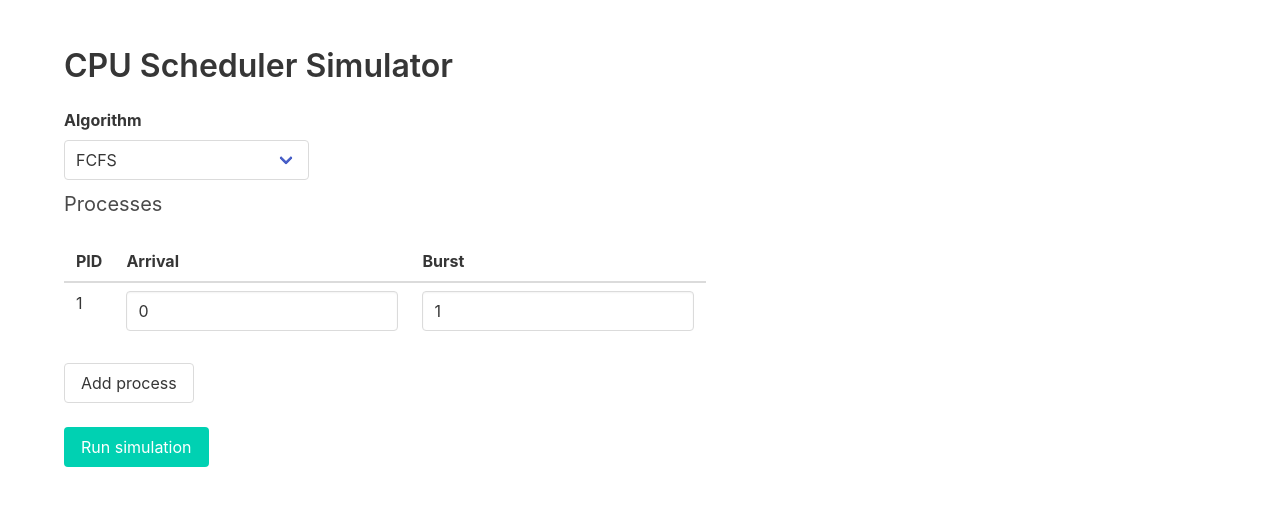
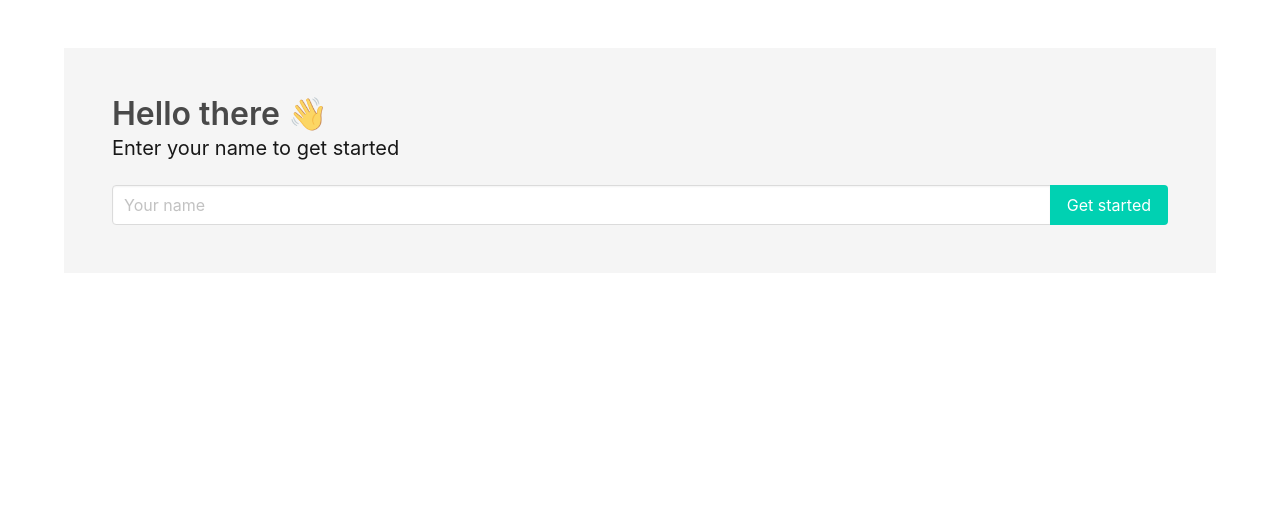
Before and after one commit to malakkbl/Assignment01OS, a Flask app: page / in a window 1280 px wide. Shown: the top 506 px of the page. Run offline with Flask 3, Linux system fonts and the light colour scheme.

Commit message:
Three pages done + we need to handle some anomalies + more refined UI/UX

```diff
--- a/interface/interface.py
+++ b/interface/interface.py
@@ -1,58 +1,73 @@
 # ───────── interface/interface.py ─────────
-from flask import Flask, render_template, request
-import importlib, json
-import pathlib, sys
+from __future__ import annotations
+from flask import Flask, render_template, request, redirect, url_for, session
+import importlib, json, pathlib, sys, os
 
-# make top-level imports (process, algorithms, main) work
 sys.path.append(str(pathlib.Path(__file__).resolve().parents[1]))
-
-import main  # reuse choose_algorithm, read_processes helpers
+import main  # reuse helpers
 
 app = Flask(__name__, template_folder="templates")
+app.secret_key = os.urandom(16)            # for session
 
-# ----- helpers -------------------------------------------------------------
-ALGO_FUNCS = {
-    "fcfs":                ("FCFS",                       main.fcfs_schedule,            False, False),
-    "sjf":                 ("Shortest-Job-First",         importlib.import_module("algorithms.sjf").sjf, False, False),
-    "priority_np":         ("Priority (non-preemptive)",  main.priority_schedule,        True,  False),
-    "rr":                  ("Round-Robin",                importlib.import_module("algorithms.round_robin").round_robin, False, True),
-    "priority_rr":         ("Priority + RR",             importlib.import_module("algorithms.priority_rr").priority_round_robin, True,  True),
-    "priority_preemptive": ("Priority (preemptive)",      main.priority_preemptive_schedule,              True,  False),
+# --- algorithm map (same as before) ----------------------------------------
+from algorithms.sjf               import sjf
+from algorithms.round_robin       import round_robin
+from algorithms.priority_rr       import priority_round_robin
+algos = {
+    "fcfs"    : ("FCFS",                       main.fcfs_schedule,            False, False),
+    "sjf"     : ("Shortest-Job-First",         sjf,                           False, False),
+    "prio_np" : ("Priority (non-preemptive)",  main.priority_schedule,        True,  False),
+    "rr"      : ("Round-Robin",                round_robin,                   False, True),
+    "prio_rr" : ("Priority + Round-Robin",     priority_round_robin,          True,  True),
+    "prio_p"  : ("Priority (preemptive)",      main.priority_preemptive_schedule, True, False),
 }
 
+# ---------------- routes ----------------------------------------------------
+@app.route("/", methods=["GET", "POST"])
+def welcome():
+    if request.method == "POST":
+        session["username"] = request.form["username"]
+        return redirect(url_for("config"))
+    return render_template("welcome.html")
 
-# ----- routes --------------------------------------------------------------
-@app.route("/")
-def index():
-    return render_template("index.html", algos=ALGO_FUNCS)
+@app.route("/config", methods=["GET", "POST"])
+def config():
+    if "username" not in session:                    # direct hit safeguard
+        return redirect(url_for("welcome"))
 
+    if request.method == "POST":
+        session["payload"] = request.form.to_dict()  # store raw for /run
+        return redirect(url_for("run"))
+    return render_template("config.html", algos=algos)
 
-@app.route("/run", methods=["POST"])
+@app.route("/run")
 def run():
-    data       = request.form
-    algo_key   = data["algorithm"]
-    quantum    = int(data.get("quantum", 4))
-    ctx_switch = int(data.get("ctx", 0))
+    payload = session.pop("payload", None)
+    if not payload:
+        return redirect(url_for("config"))
 
-    _, algo_fn, need_prio, need_q = ALGO_FUNCS[algo_key]
+    algo_key   = payload["algorithm"]
+    name, algo_fn, need_prio, need_q = algos[algo_key]
 
-    # parse processes JSON hidden field
-    plist_json = json.loads(data["proc_json"])
+    # build Process list from hidden json
+    plist_json = json.loads(payload["proc_json"])
     Process = importlib.import_module("process").Process
     plist = [Process(**p) for p in plist_json]
 
     extra = {}
     if need_q:
-        extra["quantum"] = quantum
-        if "priority" in algo_key:
-            extra["context_switch"] = ctx_switch
+        extra["quantum"] = int(payload["quantum"])
+        if "prio" in algo_key:
+            extra["context_switch"] = int(payload.get("ctx", 0))
 
     completed, schedule, metrics = algo_fn(plist, **extra)
     return render_template("result.html",
+                           name=session.get("username", "User"),
+                           algo=name,
                            schedule=schedule,
                            metrics=metrics,
-                           algo_name=ALGO_FUNCS[algo_key][0])
-
+                           procs=completed)
+# ---------------------------------------------------------------------------
 
 if __name__ == "__main__":
     app.run(debug=True)
--- a/interface/templates/index.html
+++ /dev/null
@@ -1,77 +0,0 @@
-{% extends "base.html" %}
-{% block content %}
-<h1 class="title">CPU Scheduler Simulator</h1>
-
-<form id="procForm" method="post" action="/run">
-  <div class="field">
-    <label class="label">Algorithm</label>
-    <div class="control">
-      <div class="select">
-        <select name="algorithm" id="algoSelect" onchange="toggleExtra()">
-          {% for key, (name, _, need_prio, need_q) in algos.items() %}
-            <option value="{{key}}" data-needprio="{{need_prio}}" data-needq="{{need_q}}">
-              {{name}}
-            </option>
-          {% endfor %}
-        </select>
-      </div>
-    </div>
-  </div>
-
-  <div id="quantumBox" class="field is-hidden">
-    <label class="label">Time quantum</label>
-    <input class="input" type="number" name="quantum" value="4" min="1">
-  </div>
-  <div id="ctxBox" class="field is-hidden">
-    <label class="label">Context-switch time</label>
-    <input class="input" type="number" name="ctx" value="0" min="0">
-  </div>
-
-  <h2 class="subtitle">Processes</h2>
-  <table class="table is-striped" id="procTable">
-    <thead><tr><th>PID</th><th>Arrival</th><th>Burst</th><th class="prioCol">Priority</th></tr></thead>
-    <tbody></tbody>
-  </table>
-  <button type="button" class="button" onclick="addRow()">Add process</button>
-  <input type="hidden" name="proc_json" id="procJson">
-  <br><br>
-  <button class="button is-primary">Run simulation</button>
-</form>
-
-<script>
-let pid = 1;
-addRow();
-function addRow(){
-  const tbody = document.querySelector("#procTable tbody");
-  const tr = document.createElement("tr");
-  tr.innerHTML = `
-     <td>${pid}</td>
-     <td><input type="number" min="0" value="0" class="input arrival"></td>
-     <td><input type="number" min="1" value="1" class="input burst"></td>
-     <td class="prioCol"><input type="number" min="0" value="0" class="input prio"></td>`;
-  tbody.appendChild(tr); pid++;
-}
-function toggleExtra(){
-  const sel   = document.querySelector("#algoSelect");
-  const opt   = sel.selectedOptions[0];
-  const needQ = opt.dataset.needq === "True";
-  const needP = opt.dataset.needprio === "True";
-  document.getElementById("quantumBox").classList.toggle("is-hidden", !needQ);
-  document.getElementById("ctxBox").classList.toggle("is-hidden", !(needQ && opt.value.includes('priority')));
-  // hide/show priority column
-  document.querySelectorAll(".prioCol").forEach(el=>el.style.display = needP?'table-cell':'none');
-}
-toggleExtra();
-
-document.getElementById("procForm").addEventListener("submit", e=>{
-  const rows = [...document.querySelectorAll("#procTable tbody tr")];
-  const proc = rows.map(r=>({
-        pid:        parseInt(r.children[0].innerText),
-        arrival_time: parseInt(r.querySelector('.arrival').value),
-        burst_time: parseInt(r.querySelector('.burst').value),
-        priority:     parseInt(r.querySelector('.prio')?.value||0)
-  }));
-  document.getElementById("procJson").value = JSON.stringify(proc);
-});
-</script>
-{% endblock %}
--- /dev/null
+++ b/interface/templates/welcome.html
@@ -0,0 +1,20 @@
+{% extends "base.html" %}
+{% block content %}
+<section class="hero is-light">
+  <div class="hero-body">
+    <p class="title">Hello there 👋</p>
+    <p class="subtitle">Enter your name to get started</p>
+
+    <form method="post">
+      <div class="field has-addons">
+        <div class="control is-expanded">
+          <input class="input" type="text" name="username" placeholder="Your name" required>
+        </div>
+        <div class="control">
+          <button class="button is-primary">Get started</button>
+        </div>
+      </div>
+    </form>
+  </div>
+</section>
+{% endblock %}
```
Also changed, not shown: interface/templates/config.html (added, +75 -0 lines), interface/templates/result.html (+26 -21 lines).
